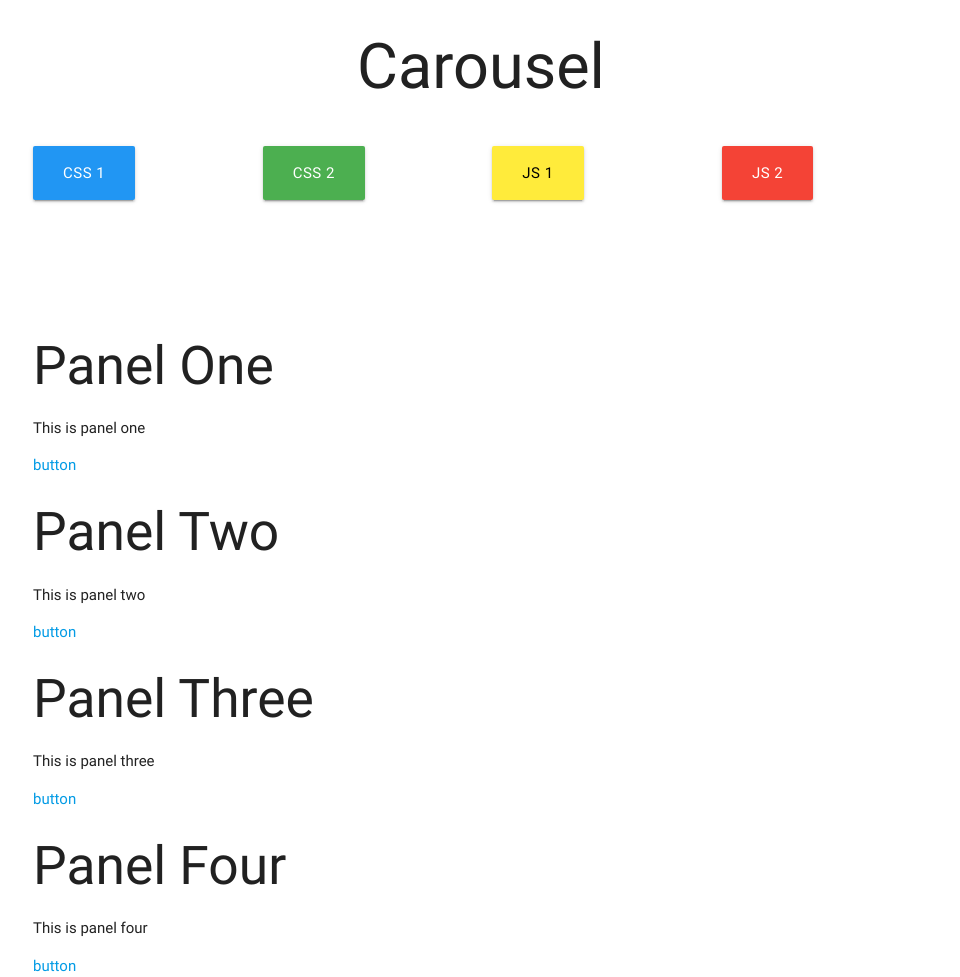
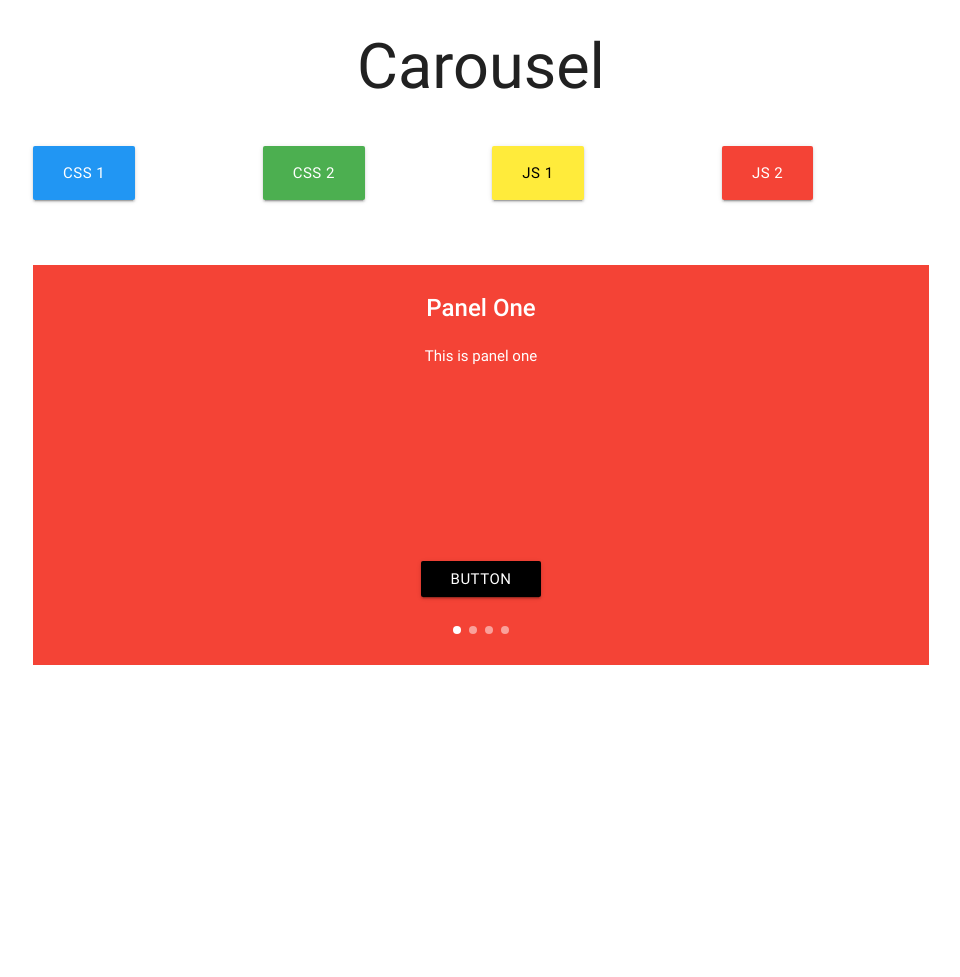
Before and after one commit to EliteStarquake/frameworks-sandbox, a plain HTML site: page materialize_sandbox/4_1_carousel.html in a window 1280 px wide. Shown: the whole page, without its empty margins (159-1119 px from the left). After the commit the page ends 800 px from the top, so only its background shows below. Drawn offline with nearby package versions, Linux system fonts and the light colour scheme.

Commit message:
Materialize SB up to Collapsible

```diff
--- a/materialize_sandbox/4_1_carousel.html
+++ b/materialize_sandbox/4_1_carousel.html
@@ -125,73 +125,78 @@
     <!-- START HERE -->
 
     <!-- CAROUSEL -->
-    <div>
-      <a href="">
-        <img src="">
+    <!-- <div class="carousel">
+      <a class="carousel-item" href="#one!">
+        <img src="img/img1.jpg">
       </a>
-      <a href="">
-        <img src="">
+      <a class="carousel-item" href="#two!">
+        <img src="img/img2.jpg">
       </a>
-      <a href="">
-        <img src="">
+      <a class="carousel-item" href="#three!">
+        <img src="img/img3.jpg">
       </a>
-      <a href="">
-        <img src="">
+      <a class="carousel-item" href="#four!">
+        <img src="img/img4.jpg">
       </a>
-      <a href="">
-        <img src="">
+      <a class="carousel-item" href="#five!">
+        <img src="img/img5.jpg">
       </a>
-    </div>
+    </div> -->
 
     <!-- FULL WIDTH CAROUSEL -->
-    <div>
-      <a href="">
-        <img src="">
+    <!-- <div class="carousel carousel-slider">
+      <a class="carousel-item" href="#one!">
+        <img src="img/img1.jpg">
       </a>
-      <a href="">
-        <img src="">
+      <a class="carousel-item" href="#two!">
+        <img src="img/img2.jpg">
       </a>
-      <a href="">
-        <img src="">
+      <a class="carousel-item" href="#three!">
+        <img src="img/img3.jpg">
       </a>
-      <a href="">
-        <img src="">
+      <a class="carousel-item" href="#four!">
+        <img src="img/img4.jpg">
       </a>
-      <a href="">
-        <img src="">
+      <a class="carousel-item" href="#five!">
+        <img src="img/img5.jpg">
       </a>
-    </div>
+    </div> -->
 
     <!-- CONTENT SLIDER -->
-    <div>
-      <div href="">
+    <div class="carousel carousel-slider center" data-indicators="true">
+      <div class="carousel-item red white-text" href="#one!">
+        <!-- NB the div has the href -->
         <h2>Panel One</h2>
         <p>This is panel one</p>
-        <div>
-          <a>button</a>
+        <div class="carousel-fixed-item center">
+          <a class="btn black">button</a>
         </div>
       </div>
-      <div href="">
+      <div class="carousel-item amber white-text" href="#two!">
+        <!-- NB the div has the href -->
         <h2>Panel Two</h2>
-        <p>This is panel two</p>
-        <div>
-          <a>button</a>
+        <div class="carousel-fixed-item center">
+          <p>This is panel two</p>
+          <a class="btn black">button</a>
         </div>
       </div>
-      <div href="">
-        <h2>Panel Three</h2>
-        <p>This is panel three</p>
+      <div class="carousel-item green white-text" href="#three!">
+        <!-- NB the div has the href -->
+        <h2>Panel Green</h2>
+        <p class="carousel-fixed-item center">This is panel three</p>
         <div>
-          <a>button</a>
+          <a class="btn black">button</a>
         </div>
       </div>
-      <div href="">
+      <div class="carousel-item blue white-text" href="#four!">
+        <!-- NB the div has the href -->
         <h2>Panel Four</h2>
-        <p>This is panel four</p>
+        <p class="carousel-fixed-item center">This is panel four</p>
         <div>
-          <a>button</a>
+          <a class="btn black">button</a>
         </div>
       </div>
+
     </div>
 
 
@@ -217,8 +222,9 @@
       });
 
       // JAVASCRIPT START HERE //
+      // $('.carousel').carousel();
 
-
+      $('.carousel-slider').carousel({ fullWidth: true });
 
 
     });
```
Also changed, not shown: materialize_sandbox/4_2_collapsible.html (+24 -20 lines).
